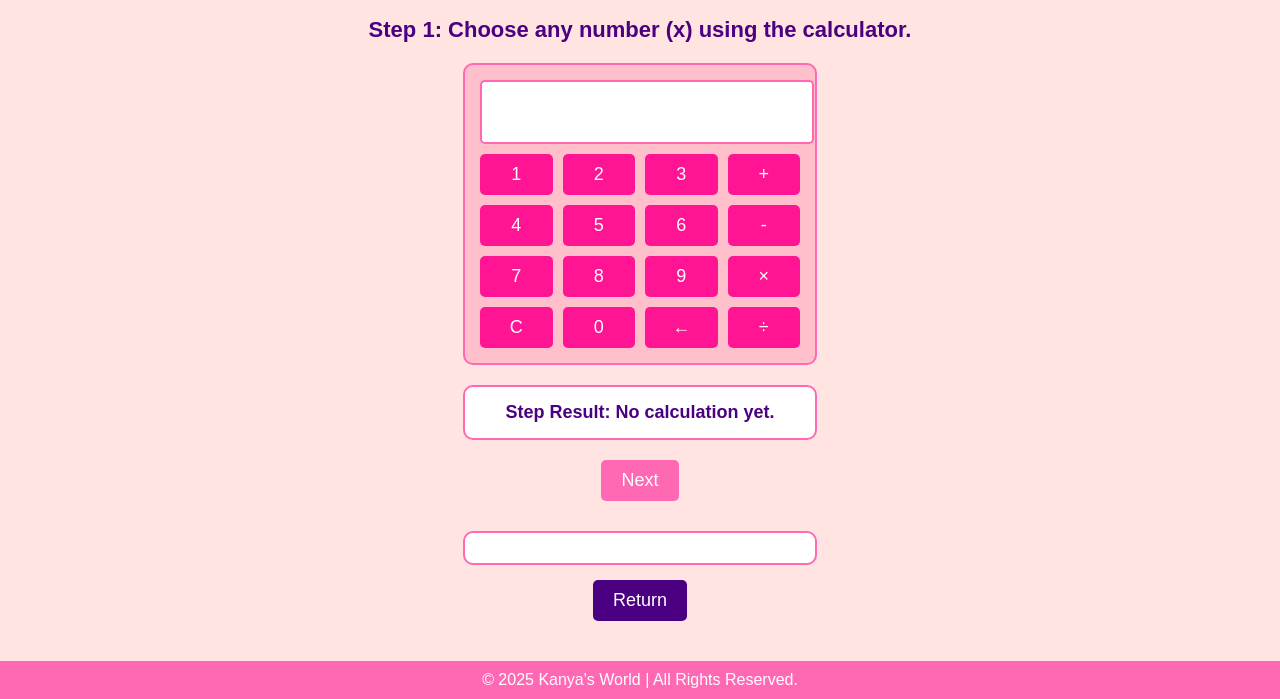
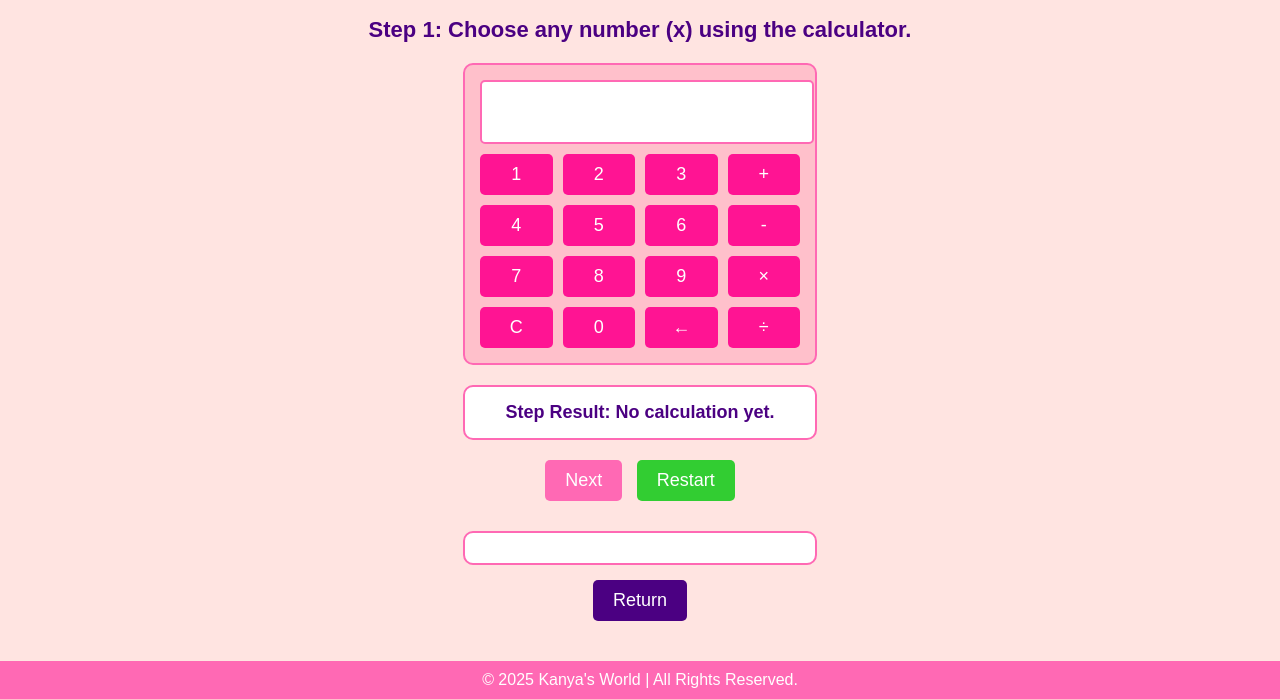
Before and after one commit to Kanya-AI/KanyaAI, a plain HTML site: page guess.html in a window 1280 px wide. Shown: the part 199-898 px from the top of the page. Drawn offline with Linux system fonts and the light colour scheme.

Commit message:
Update guess.html

```diff
--- a/guess.html
+++ b/guess.html
@@ -80,18 +80,27 @@
         .calc-buttons button:hover {
             background-color: #c71585;
         }
-        button.next {
+        button.next, button.restart {
             margin-top: 20px;
             font-size: 18px;
             padding: 10px 20px;
             border: none;
             border-radius: 5px;
             cursor: pointer;
+            color: white;
+        }
+        button.next {
             background-color: #ff69b4;
-            color: white;
         }
         button.next:hover {
             background-color: #db7093;
+        }
+        button.restart {
+            background-color: #32cd32; /* Green color */
+            margin-left: 10px;
+        }
+        button.restart:hover {
+            background-color: #228b22; /* Darker green */
         }
         .calc-result-box {
             margin-top: 20px;
@@ -203,6 +212,7 @@
 
             <!-- Final Result -->
             <button class="next" onclick="nextStep()">Next</button>
+            <button class="restart" onclick="restartGame()">Restart</button>
         </div>
         <div class="result-box" id="result"></div>
 
@@ -313,6 +323,22 @@
                 result.innerText = `🎉 You chose the number ${guessedNumber} and your age is ${age}! 🎉`;
             }
         }
+
+        function restartGame() {
+            // Reset game state variables
+            step = 1;
+            number = 0;
+            currentCalculation = '';
+
+            // Reset UI elements
+            document.getElementById('calc-display').value = '';
+            document.getElementById('question').innerText = 'Step 1: Choose any number (x) using the calculator.';
+            document.getElementById('calc-step-text').innerText = 'No calculation yet.';
+            document.getElementById('result').innerText = '';
+
+            // Hide the alert box if visible
+            document.getElementById('alertBox').style.display = 'none';
+        }
     </script>
 </body>
 </html>
```
